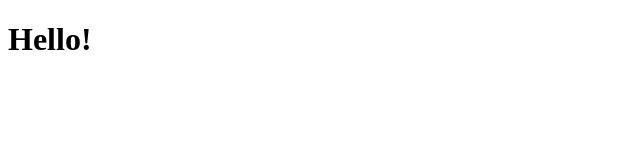
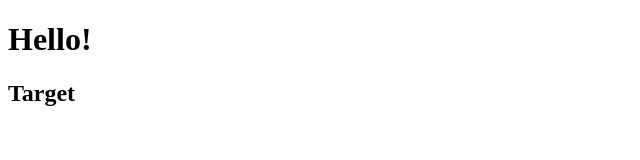
Before and after one commit to AlexandrTsarev/work, a plain HTML site: page index.html in a window 1280 px wide. Shown: the whole page, without its empty margins (0-640 px from the left). Drawn offline with Linux system fonts and the light colour scheme.

Commit message:
added h2

```diff
--- a/index.html
+++ b/index.html
@@ -10,5 +10,8 @@
     <h1>
         Hello!
     </h1>
+    <h2>
+        Target
+    </h2>
 </body>
 </html>
```
